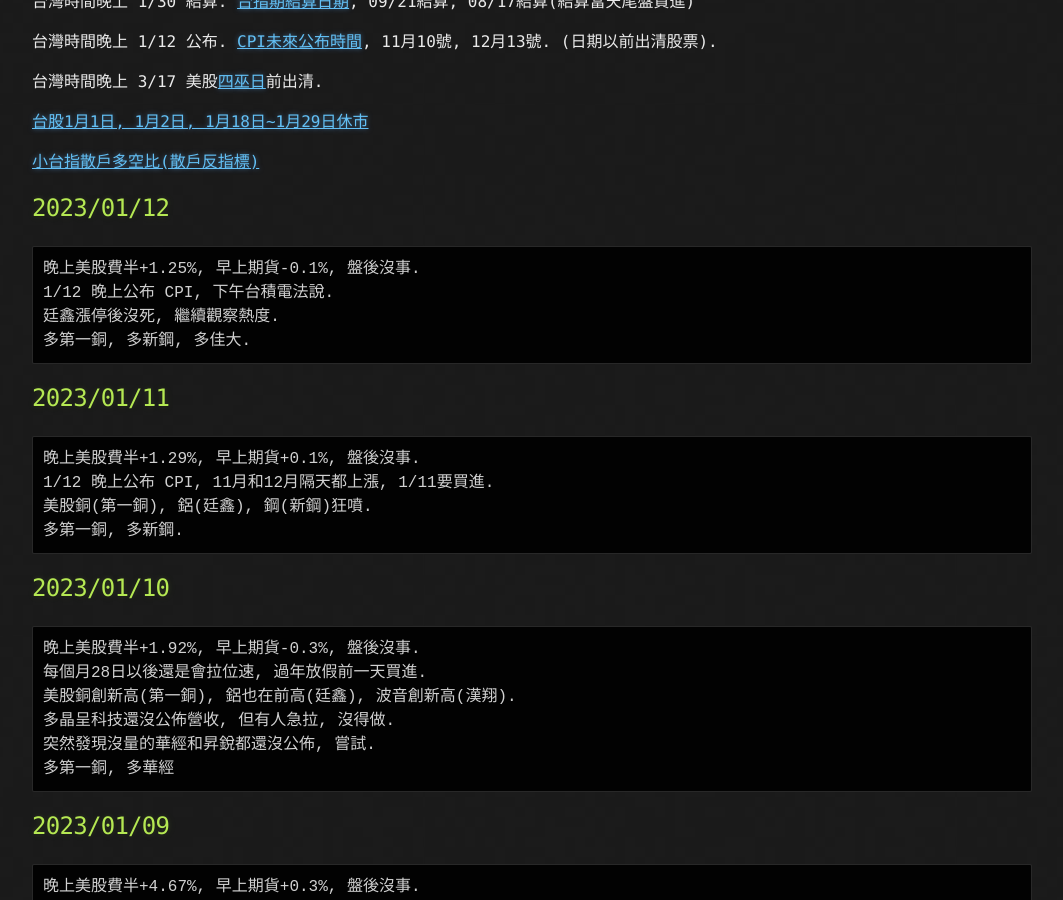
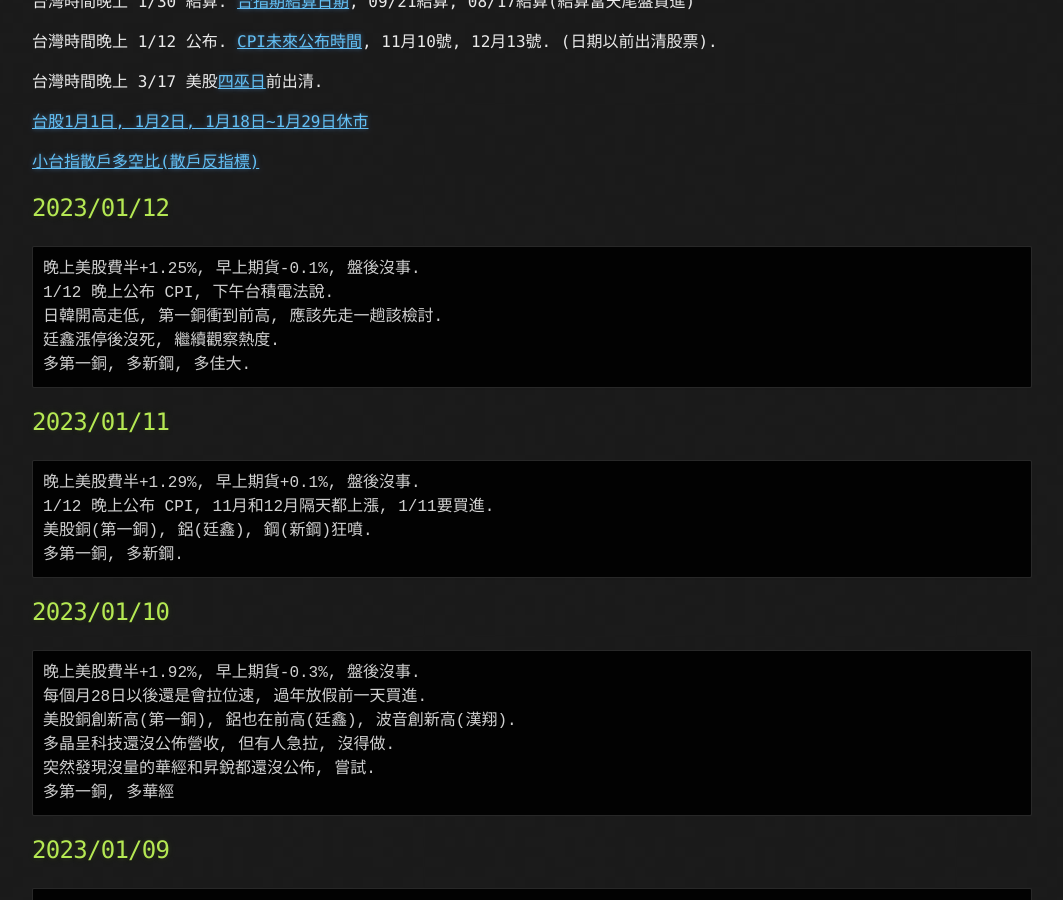
Before and after one commit to lepg5487/Stock_God, a Jekyll site: the page built from index.md, in a window 1280 px wide and 900 px high, scrolled down 428 px. Shown: the whole window, without its empty margins (108-1171 px from the left). Built offline with Jekyll 4.4.1, drawn with Linux system fonts in a browser that asks for light colours; our own code applies the rules of GitHub Pages for plain Markdown files.

Commit message:
Update index.md

````diff
--- a/index.md
+++ b/index.md
@@ -24,6 +24,7 @@ layout: testlayouts
 ```
 晚上美股費半+1.25%, 早上期貨-0.1%, 盤後沒事.
 1/12 晚上公布 CPI, 下午台積電法說.
+日韓開高走低, 第一銅衝到前高, 應該先走一趟該檢討.
 廷鑫漲停後沒死, 繼續觀察熱度.
 多第一銅, 多新鋼, 多佳大.
 ```
````
